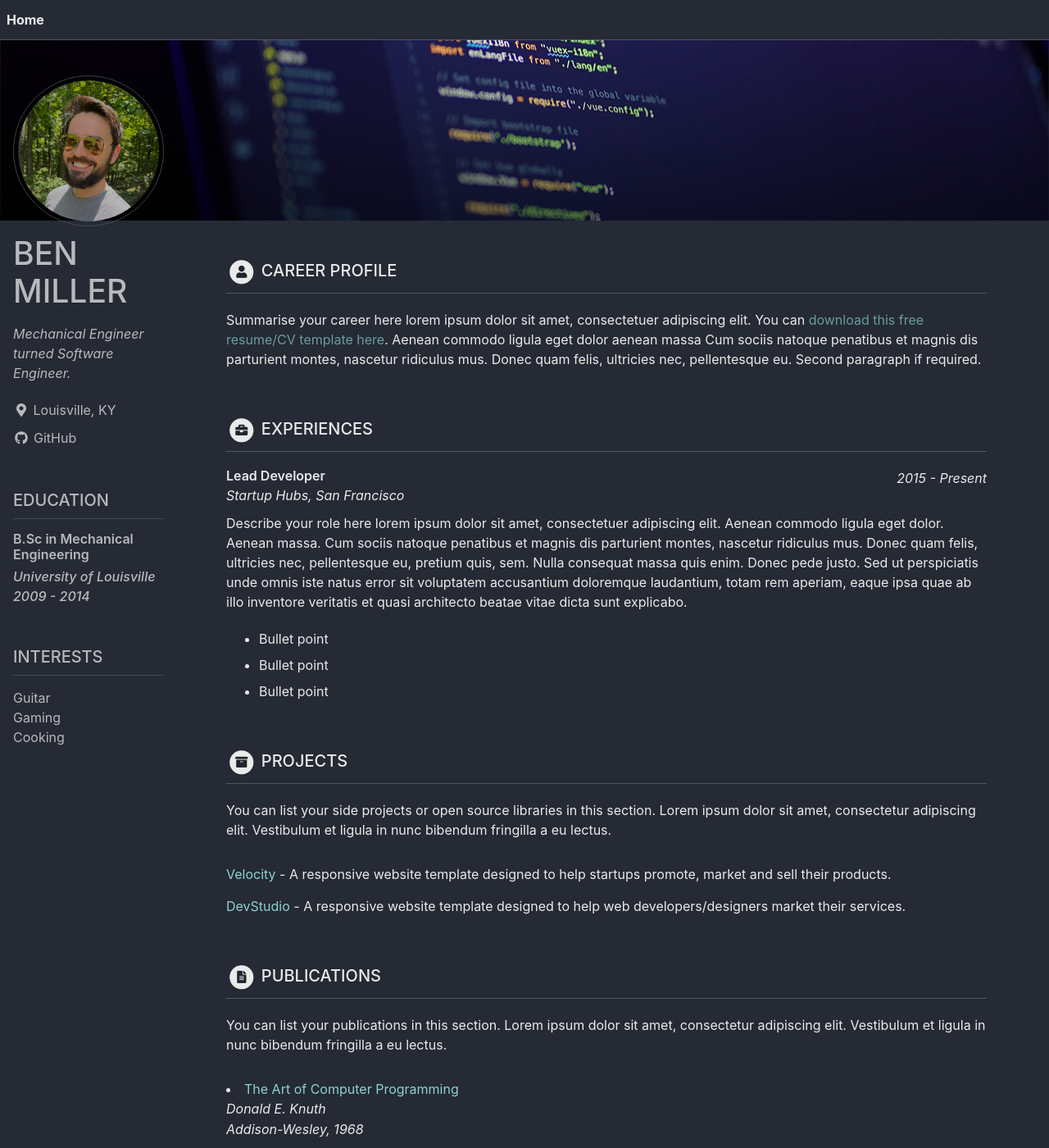
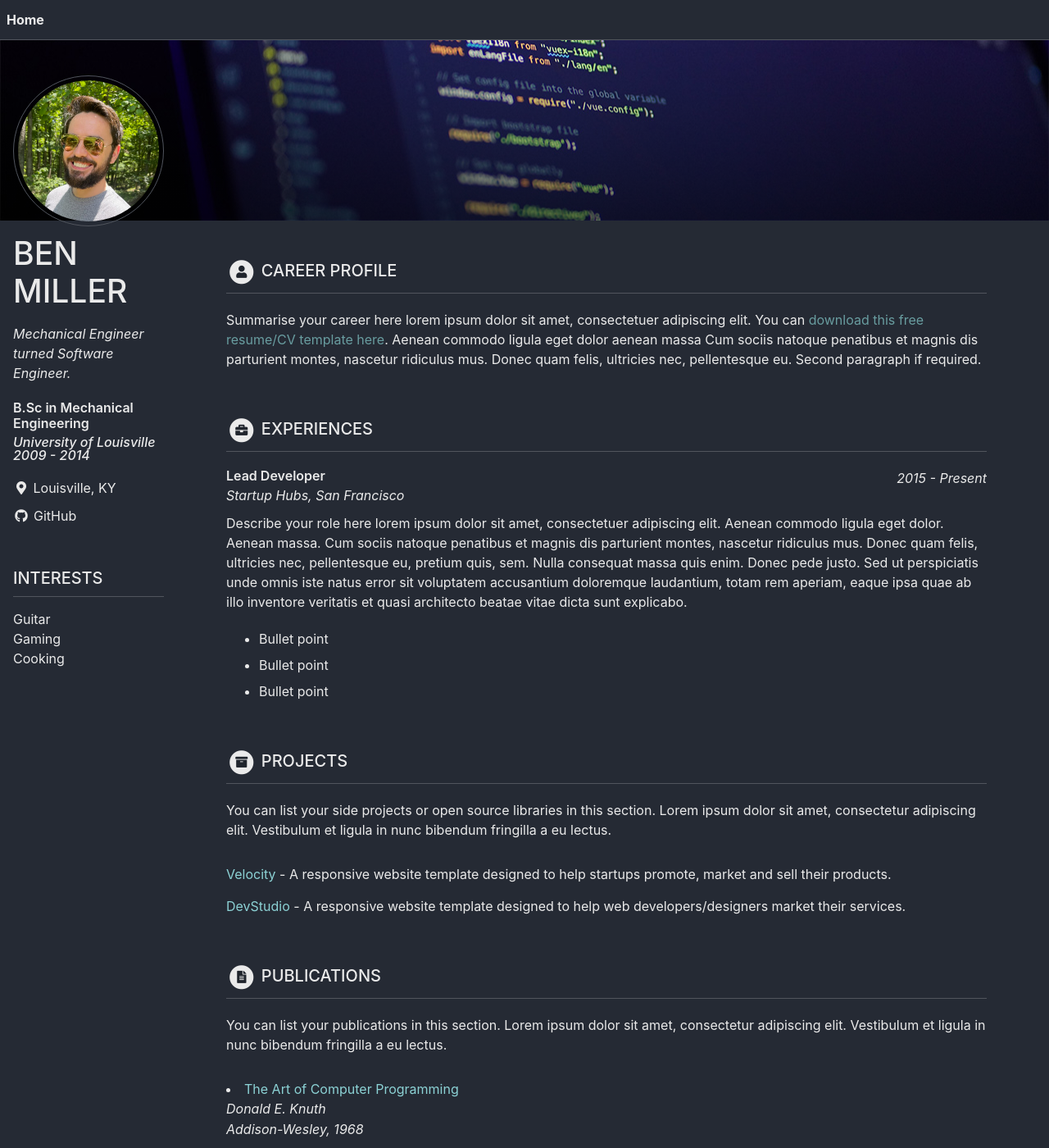
Before and after one commit to Ben-M-90/Ben-M-90.github.io, a Jekyll site: the page built from _pages/home.md, in a window 1280 px wide and 1400 px high. Shown: the whole window at 82% size. Built offline with Jekyll 4.4.1, drawn with Linux system fonts in a browser that asks for light colours; cached includes are drawn as plain includes.

Commit message:
Adjust layout to accomodate mobile devices.

```diff
--- a/_includes/author-profile.html
+++ b/_includes/author-profile.html
@@ -20,10 +20,15 @@
         {{ author.bio | markdownify }}
       </div>
     {% endif %}
+
+    {% if sidebar.education %}
+      {% include education.html %}
+    {% endif %}
+
   </div>
 
   <div class="author__urls-wrapper">
-    <button class="btn btn--inverse">{{ site.data.ui-text[site.locale].follow_label | remove: ":" | default: "Follow" }}</button>
+    <button class="btn btn--inverse">Info</button>
     <ul class="author__urls social-icons">
         {% if author.location %}
         <li itemprop="homeLocation" itemscope itemtype="https://schema.org/Place">
@@ -34,7 +39,7 @@
         {% if author.links %}
         {% for link in author.links %}
         {% if link.label and link.url %}
-            <li><a href="{{ link.url }}" rel="nofollow noopener noreferrer me"{% if link.url contains 'http' %} itemprop="sameAs"{% endif %}><i class="{{ link.icon | default: 'fas fa-link' }}" aria-hidden="true"></i><span class="label">{{ link.label }}</span></a></li>
+        <li><a href="{{ link.url }}" rel="nofollow noopener noreferrer me" {% if link.url contains 'http' %} itemprop="sameAs" {% endif %}><i class="{{ link.icon | default: 'fas fa-link' }}" aria-hidden="true"></i><span class="label">{{ link.label }}</span></a></li>
         {% endif %}
         {% endfor %}
         {% endif %}
@@ -240,6 +245,10 @@
         </li>
         {% endif %}
 
+        {% if sidebar.interests %}
+            {% include interests.html %}
+        {% endif %}
+
         {% include author-profile-custom-links.html %}
     </ul>
   </div>
--- a/_includes/education.html
+++ b/_includes/education.html
@@ -3,9 +3,9 @@
   {% if site.data.data.sidebar.education %}
   <div class="education-container container-block">
 
-    <h2 class="container-block-title">
+    <!--<h2 class="container-block-title">
       Education
-    </h2>
+    </h2>-->
 
     {% for graduation in education %}
     <div class="item">
--- a/_includes/sidebar.html
+++ b/_includes/sidebar.html
@@ -17,10 +17,5 @@
             {% endif %}
         {% endif %}
 
-    {% if sidebar.education %}
-        {% include education.html %}
-    {% endif %}
-
-    {% include interests.html %}
     </div>
 {% endif %}
--- a/_sass/minimal-mistakes/_sidebar.scss
+++ b/_sass/minimal-mistakes/_sidebar.scss
@@ -21,7 +21,7 @@
     @include breakpoint($large) {
         float: left;
         width: calc(#{$right-sidebar-width-narrow} - 1em);
-        opacity: 0.75;
+        opacity: 1;
         -webkit-transition: opacity 0.2s ease-in-out;
         transition: opacity 0.2s ease-in-out;
 
@@ -93,6 +93,7 @@
     }
 
     .education-container {
+        margin-bottom: 20px;
         .item {
             margin-bottom: 15px;
 
```
Lines whose indentation alone changed are shown as unchanged.
